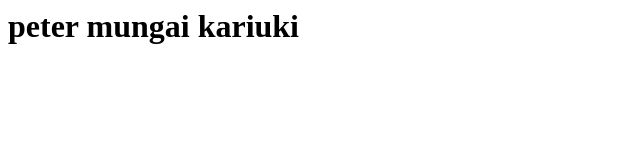
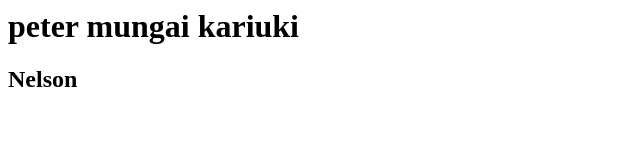
Before and after one commit to petermunkar/laravellearn, a plain HTML site: page index.html in a window 1280 px wide. Shown: the full height of the page, 0-640 px from the left. Drawn offline with Linux system fonts and the light colour scheme.

Commit message:
Added h2 tag

```diff
--- a/index.html
+++ b/index.html
@@ -1 +1,2 @@
 <h1>peter mungai kariuki</h1>
+<h2>Nelson</h2>
```
